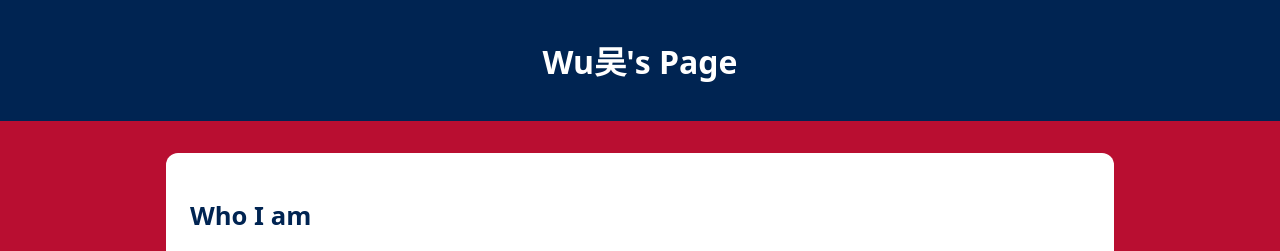
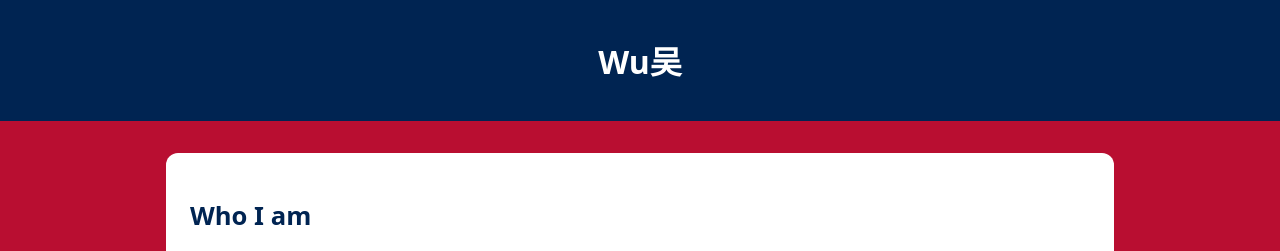
Before and after one commit to BIGBIDAN/Queens-Student-Page, a plain HTML site: page index.html in a window 1280 px wide. Shown: the top 251 px of the page. Drawn offline with Linux system fonts and the light colour scheme.

Commit message:
Update index.html

```diff
--- a/index.html
+++ b/index.html
@@ -8,7 +8,7 @@
   </head>
   <body>
     <header>
-      <h1 style="text-align: center;">Wu吴's Page</h1> <!-- change this heading to your name -->
+      <h1 style="text-align: center;">Wu吴</h1> <!-- change this heading to your name -->
     </header>
 
     <main>
```
